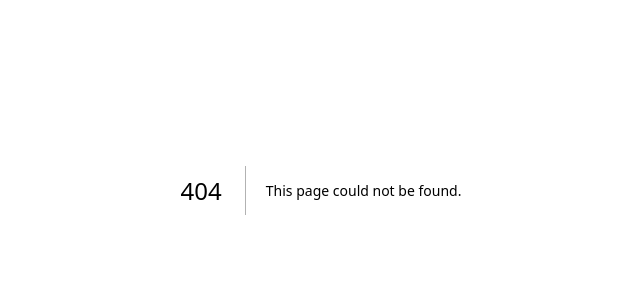
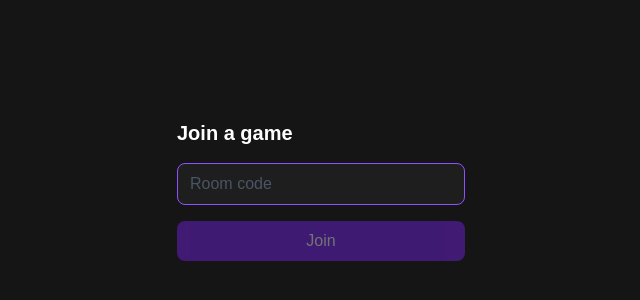
Before and after one commit to arvchahal/mixed_games_frontend, a Next.js app: page /join in a window 1280 px wide. Before the commit this address had no page. Shown: the part 210-510 px from the top of the page, without its empty margins (319-959 px from the left). Built offline with nearby package versions, Linux system fonts and the light colour scheme.

Commit message:
simple page:

```diff
--- /dev/null
+++ b/app/components/JoinGame.tsx
@@ -0,0 +1,54 @@
+'use client';
+
+import React, { useState } from 'react';
+import { useRouter } from 'next/navigation';
+
+export default function JoinGame() {
+  const [open, setOpen] = useState(false);
+  const [code, setCode] = useState('');
+  const router = useRouter();
+
+  function join() {
+    const trimmed = code.trim();
+    if (!trimmed) return;
+    router.push(`/room/${trimmed}`);
+  }
+
+  if (!open) {
+    return (
+      <button
+        onClick={() => setOpen(true)}
+        className="p-3 rounded-lg border-2 border-gray-600 w-56 flex justify-center text-gray-300 cursor-pointer hover:bg-gray-800 text-base transition-colors"
+      >
+        Join a game
+      </button>
+    );
+  }
+
+  return (
+    <div className="flex gap-2 items-center">
+      <input
+        type="text"
+        autoFocus
+        placeholder="Room code"
+        value={code}
+        onChange={(e) => setCode(e.target.value)}
+        onKeyDown={(e) => e.key === 'Enter' && join()}
+        className="px-3 py-2.5 rounded-lg bg-[#1e1e1e] border border-gray-600 text-white placeholder-gray-600 focus:outline-none focus:border-violet-500 text-sm w-36"
+      />
+      <button
+        onClick={join}
+        disabled={!code.trim()}
+        className="px-4 py-2.5 rounded-lg bg-gray-700 hover:bg-gray-600 disabled:opacity-40 text-white text-sm font-medium transition-colors"
+      >
+        Join
+      </button>
+      <button
+        onClick={() => { setOpen(false); setCode(''); }}
+        className="text-gray-600 hover:text-gray-400 text-sm transition-colors"
+      >
+        ✕
+      </button>
+    </div>
+  );
+}
--- /dev/null
+++ b/app/join/page.tsx
@@ -0,0 +1,39 @@
+'use client';
+
+import React, { useState } from 'react';
+import { useRouter } from 'next/navigation';
+
+export default function JoinPage() {
+  const [code, setCode] = useState('');
+  const router = useRouter();
+
+  function join() {
+    const trimmed = code.trim();
+    if (!trimmed) return;
+    router.push(`/room/${trimmed}`);
+  }
+
+  return (
+    <div className="flex flex-col min-h-screen bg-[#151515] items-center justify-center">
+      <div className="flex flex-col gap-4 w-72">
+        <h1 className="text-xl font-semibold text-white">Join a game</h1>
+        <input
+          type="text"
+          autoFocus
+          placeholder="Room code"
+          value={code}
+          onChange={(e) => setCode(e.target.value)}
+          onKeyDown={(e) => e.key === 'Enter' && join()}
+          className="px-3 py-2 rounded-lg bg-[#1e1e1e] border border-gray-700 text-white placeholder-gray-600 focus:outline-none focus:border-violet-500 transition-colors"
+        />
+        <button
+          onClick={join}
+          disabled={!code.trim()}
+          className="py-2 rounded-lg bg-violet-600 hover:bg-violet-500 disabled:opacity-40 disabled:cursor-not-allowed text-white font-medium transition-colors"
+        >
+          Join
+        </button>
+      </div>
+    </div>
+  );
+}
--- a/app/page.tsx
+++ b/app/page.tsx
@@ -1,6 +1,7 @@
 import Link from "next/link";
 import HomeCard from "./components/HomeCard";
 import NavBar from "./components/NavBar";
+
 export default function Home() {
   return (
     <div className="flex flex-col min-h-screen dark:bg-[#151515]">
@@ -19,6 +20,11 @@ export default function Home() {
             <Link href="/room">
               <div className="p-3 rounded-lg border-2 border-violet-500 w-56 flex justify-center bg-violet-700 text-white cursor-pointer hover:bg-violet-600 text-base font-medium">
                 Start a new game
+              </div>
+            </Link>
+            <Link href="/join">
+              <div className="p-3 rounded-lg border-2 border-gray-600 w-56 flex justify-center text-gray-300 cursor-pointer hover:bg-gray-800 text-base transition-colors">
+                Join a game
               </div>
             </Link>
             <Link href="/supported_games">
@@ -52,10 +58,14 @@ export default function Home() {
           </p>
         </div>
 
-        <div className="flex flex-col flex-1 justify-start pt-2">
+        <div className="flex flex-col flex-1 justify-start pt-2 gap-0">
           <HomeCard
             header="Indian Poker"
             context="Each player holds one card to their forehead, visible to everyone but themselves. Bet, bluff, and read the table. No-limit betting with full chip tracking across rounds."
+          />
+          <HomeCard
+            header="Screw Your Neighbor — coming soon"
+            context="Players try to avoid holding the lowest card at the table. Trade or block — but the dealer always has the deck. Fast, chaotic, and brutal on the last chip."
           />
         </div>
       </main>
```
